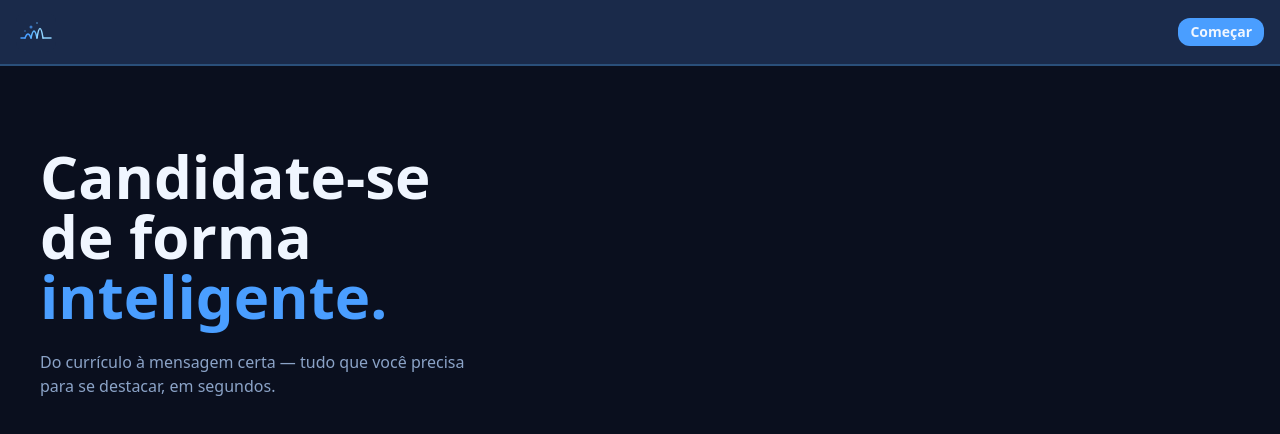
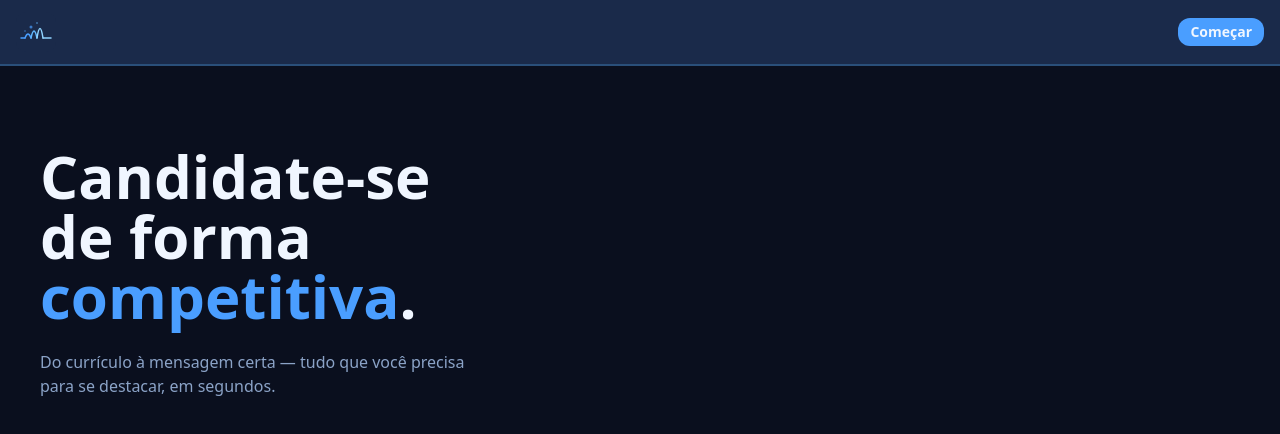
Before and after one commit to larissarauj0/applai, a Next.js app: page / in a window 1280 px wide. Shown: the top 434 px of the page. Built offline with nearby package versions, Linux system fonts and the light colour scheme.

Commit message:
feat: hero componente e animação de texto

```diff
--- a/app/components/Hero.tsx
+++ b/app/components/Hero.tsx
@@ -1,11 +1,40 @@
 "use client";
+import { useEffect, useState } from "react";
+import { motion, AnimatePresence } from "framer-motion";
+
+const words = ["inteligente", "estratégica", "competitiva", "precisa"];
 
 const Hero = () => {
+  const [currentIndex, setCurrentIndex] = useState(0);
+
+  useEffect(() => {
+    const intervalo = setInterval(() => {
+      setCurrentIndex((currentIndex) => {
+        return (currentIndex + 1) % words.length;
+      });
+    }, 2000);
+
+    return () => clearInterval(intervalo);
+  }, []);
+
   return (
     <section className="min-h-screen min-w-screen bg-[#0a0f1e] flex flex-col items-start ">
       <h1 className="text-6xl font-bold text-[#f0f6ff] text-start ml-10 mt-20 w-1/3">
         Candidate-se de forma{" "}
-        <span className="text-[#4a9eff]"> inteligente. </span>
+        <AnimatePresence mode="wait">
+          <motion.span
+            key={currentIndex}
+            transition={{ duration: 0.4, ease: "easeOut" }}
+            initial={{ opacity: 0, y: 20 }}
+            animate={{ opacity: 1, y: 0 }}
+            exit={{ opacity: 0, y: -20 }}
+            className="text-[#4a9eff] block"
+            suppressHydrationWarning
+          >
+            {words[currentIndex]}
+            <span className="text-[#f0f6ff]">.</span>
+          </motion.span>
+        </AnimatePresence>
       </h1>
       <p className="text-[#8ba3c7] mt-6 ml-10 w-1/3">
         Do currículo à mensagem certa — tudo que você precisa para se destacar,
```
